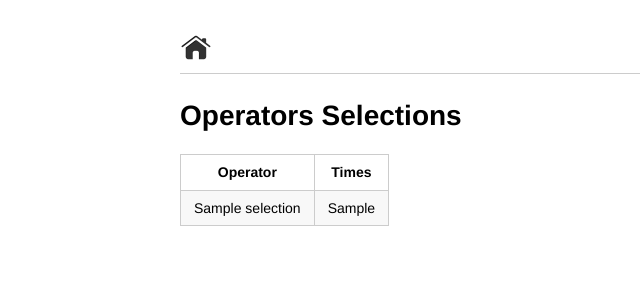
After one commit to danfranco3/databaseProject, a Flask app: template bdproj2/templates/operators-selections.html in a window 1280 px wide. The commit adds this page. Shown: the top 300 px of the page, without its empty margins (33-673 px from the left). Run offline with Flask 2, Linux system fonts and the light colour scheme; the template is opened without the code that fills it: most values are stand-ins (such as "Sample title", 1, 10 or a date in 2020).

Commit message:
Another Function

```diff
--- a/bdproj2/app.py
+++ b/bdproj2/app.py
@@ -164,3 +164,14 @@ def get_operators():
         JOIN WEAPON USING(IdWp)
         ''').fetchall()
     return render_template('operators-list-details.html', operators=operators)
+
+@APP.route('/operators/selections/')
+def get_selections():
+    selections = db.execute(
+        '''
+        SELECT Name, Count(IdRound) AS N
+        FROM OPERATOR LEFT OUTER JOIN SELECTED USING(IdOper)
+        GROUP BY Name
+        ORDER BY N DESC, Name
+        ''').fetchall()
+    return render_template('operators-selections.html', selections=selections)
--- a/bdproj2/templates/index.html
+++ b/bdproj2/templates/index.html
@@ -63,4 +63,9 @@ Rainbow Six Siege database. I hope you enjoy the journey.
 <p>
   <a href="/operators/details">See table</a>
 </p>
+
+<h3>Number of selections by operator</h3>
+<p>
+  <a href="/operators/selections">See table</a>
+</p>
 {% endblock %}
--- a/bdproj2/templates/match-list.html
+++ b/bdproj2/templates/match-list.html
@@ -19,7 +19,7 @@
             <td>{{ match.Start }}</td>
             <td>{{ match.End }}</td>
             <td>{{ match.Status }}</td>
-            <td><a href="/maps/{{ match.IdMap }}">{{ match.Name }}</a></td>
+            <td>{{ match.Name }}</td>
         </tr>
     {% endfor %}
     </table>
--- a/bdproj2/templates/operator.html
+++ b/bdproj2/templates/operator.html
@@ -23,11 +23,7 @@
     </p>
 
     <p>
-        <b>Gadget: </b><u1>
-        {% for g in gadget %}
-            <li><a href="/gadget/{{ g.IdGad }}">{{ g.Name }}</a></li>
-        {% endfor %}
-        </u1>
+        <b>Gadget: </b>{{ gadget.Gadget }}
     </p>
 
     <p>
--- /dev/null
+++ b/bdproj2/templates/operators-selections.html
@@ -0,0 +1,20 @@
+{% extends 'base.html' %}
+
+{% block header %}
+<h1>{% block title %}Operators Selections{% endblock%}</h1>
+{% endblock %}
+
+{% block content %}
+    <table>
+        <tr>
+            <th><b>Operator</b></th>
+            <th><b>Times</b></th>
+        </tr>
+    {% for o in selections %}
+        <tr>
+            <td>{{ o.Name }}</td>
+            <td>{{ o.N }}</td>
+        </tr>
+    {% endfor %}
+    </table>
+{% endblock %}
```
